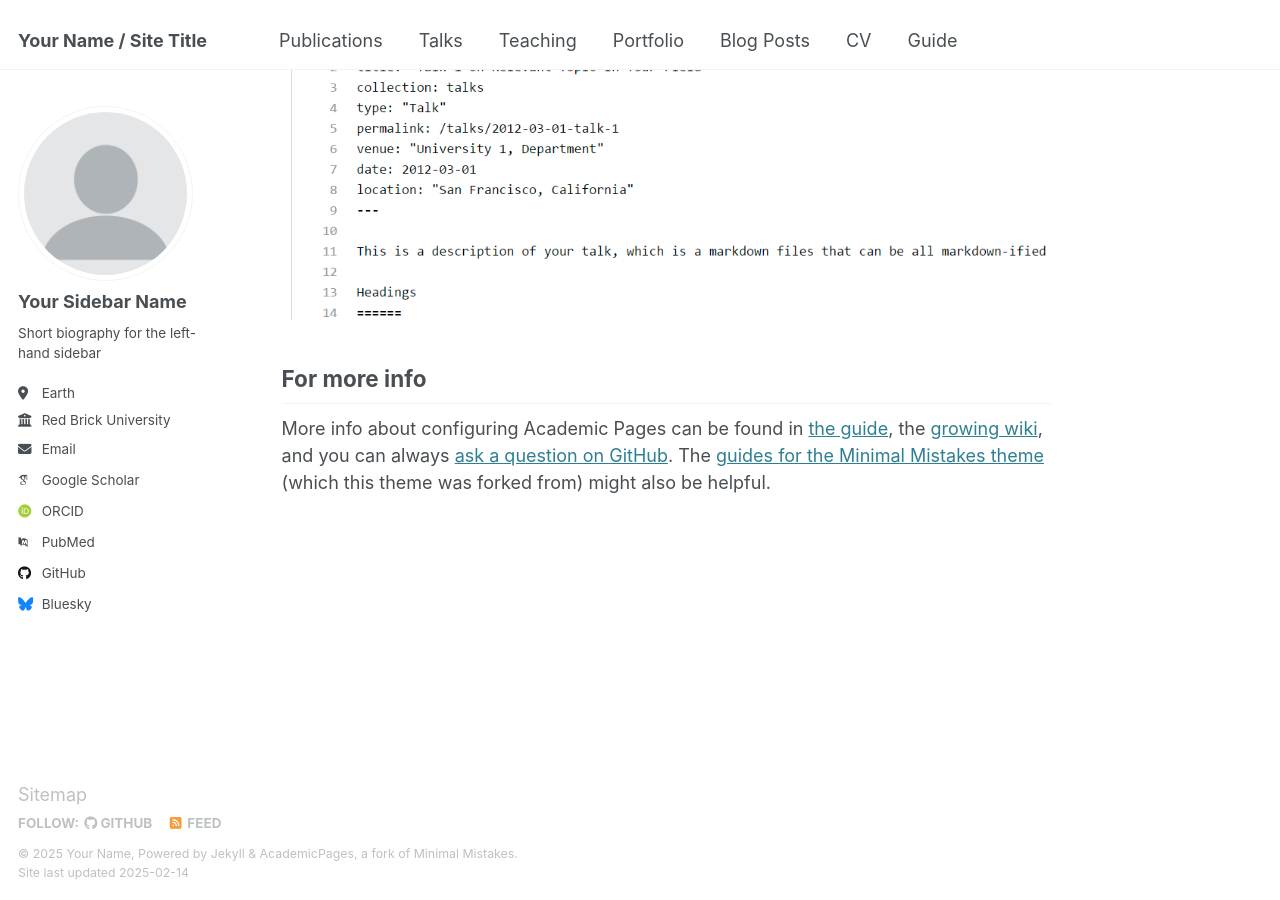
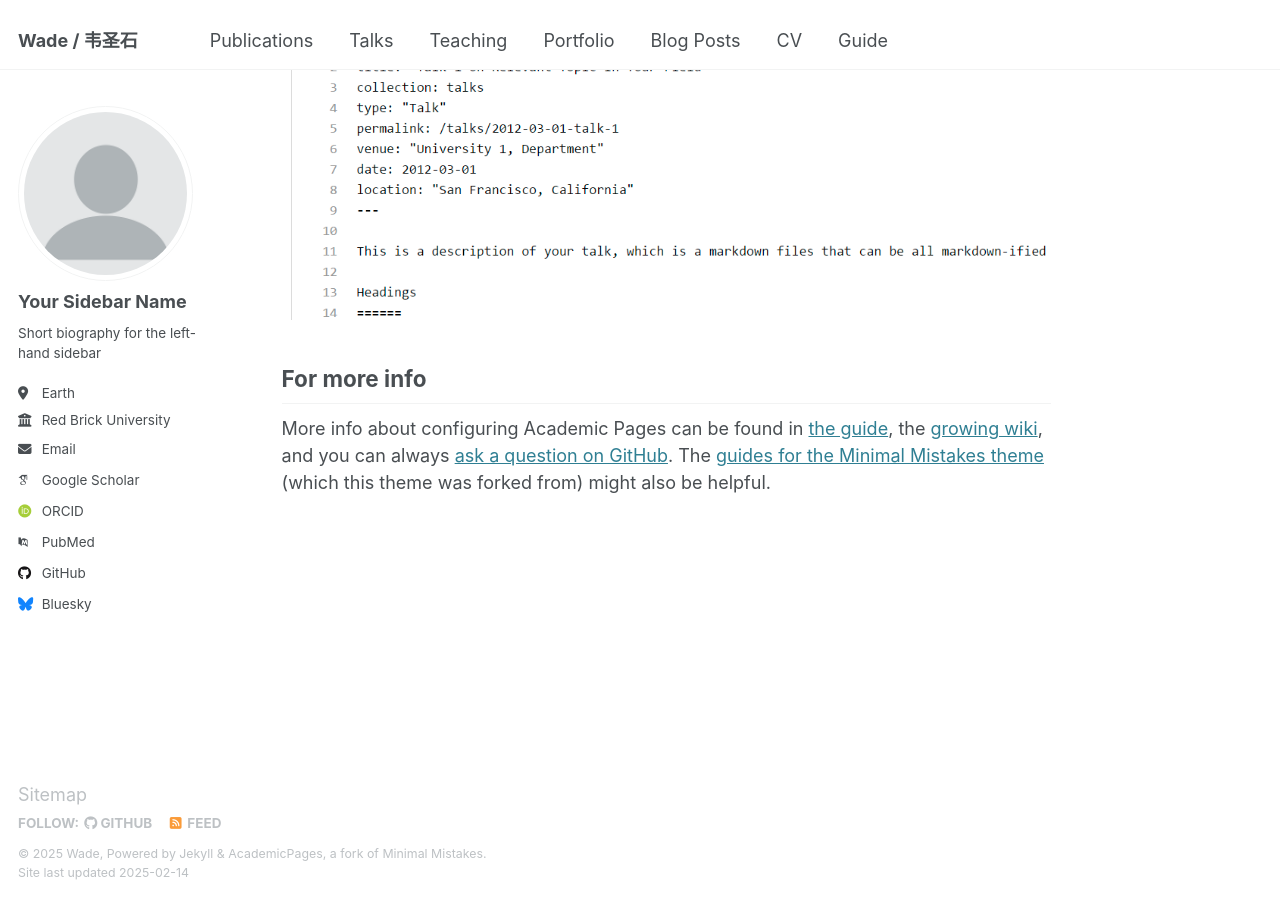
Before and after one commit to wadejnu/wade.github.io, a Jekyll site: the page built from _pages/about.md, in a window 1280 px wide and 900 px high, scrolled down 2642 px. Built offline with Jekyll 4.4.1, drawn with Linux system fonts in a browser that asks for light colours; some web fonts are replaced.

Commit message:
Update _config.yml

```diff
--- a/_config.yml
+++ b/_config.yml
@@ -9,11 +9,11 @@
 # Basic Site Settings
 locale                   : "en-US"
 site_theme               : "default"
-title                    : "Your Name / Site Title"
+title                    : "Wade / 韦圣石"
 title_separator          : "-"
-name                     : &name "Your Name"
-description              : &description "personal description"
-url                      : https://academicpages.github.io # the base hostname & protocol for your site e.g. "https://[your GitHub username].github.io"
+name                     : &name "Wade"
+description              : &description "一枚平凡的数学教书匠。"
+url                      : https://wade.wei.github.io # the base hostname & protocol for your site e.g. "https://[your GitHub username].github.io"
 baseurl                  : "" # the subpath of your site, e.g. "/blog"
 repository               : "academicpages/academicpages.github.io"
 
```
